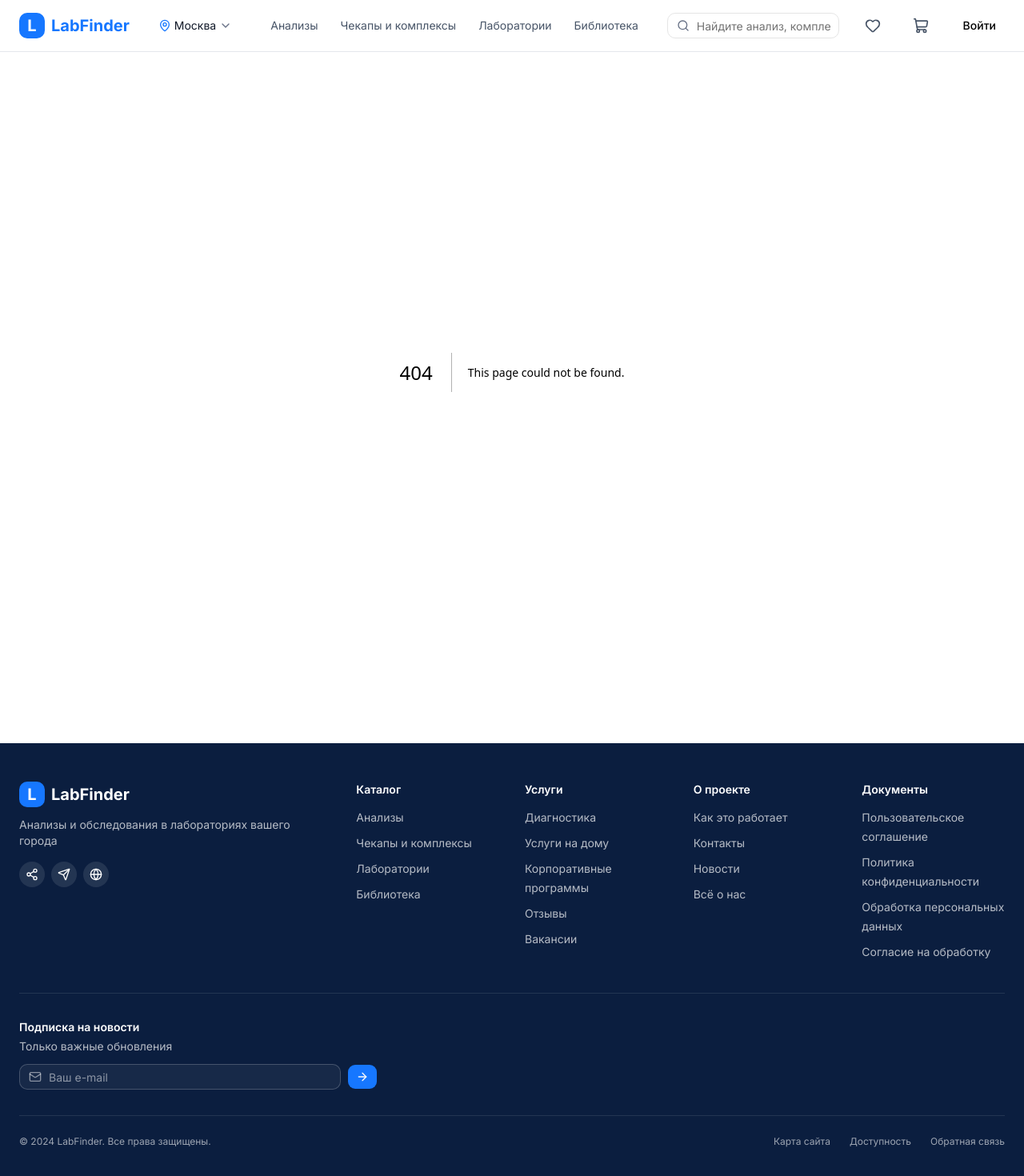
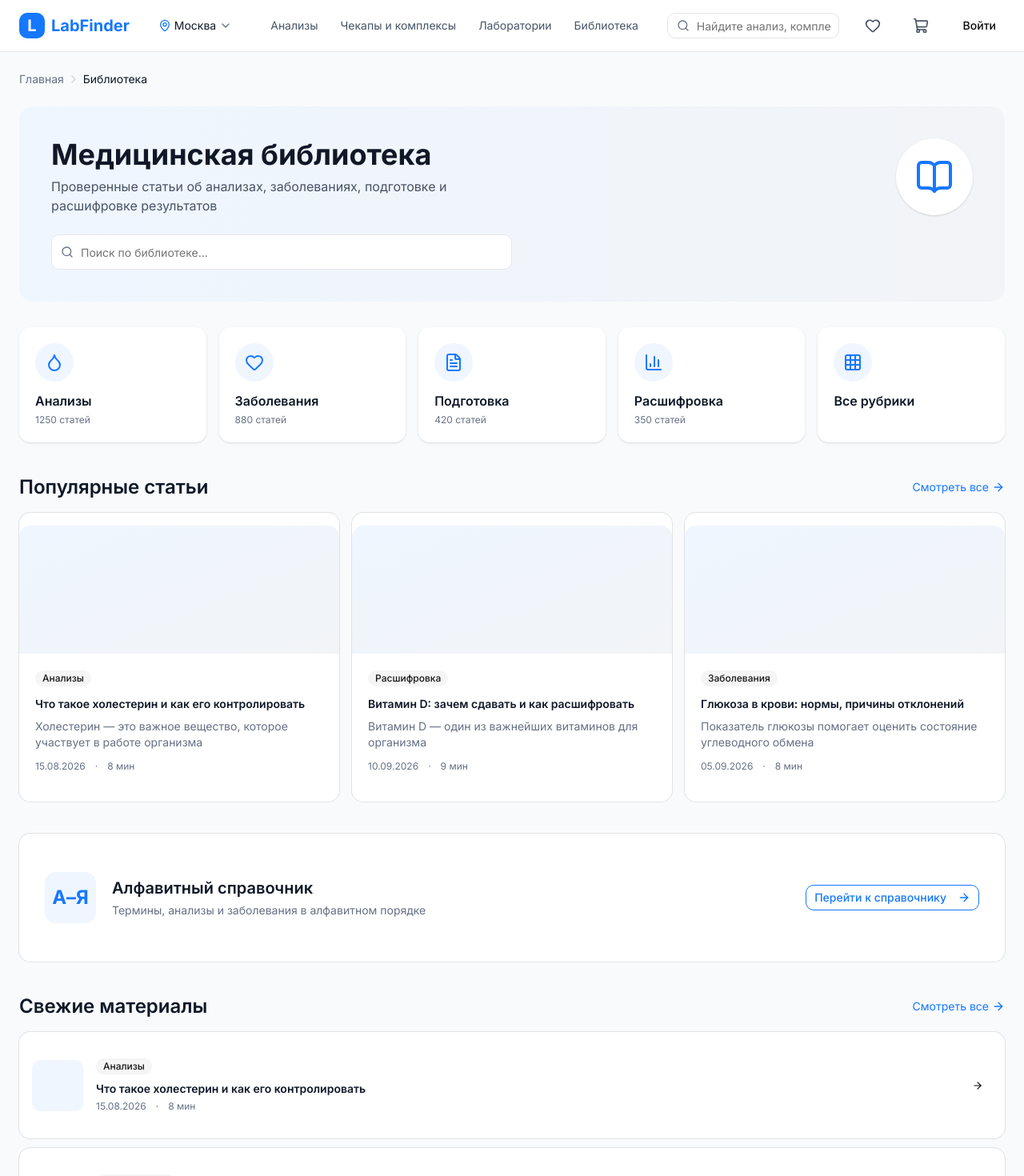
Before and after one commit to batkovich75alex/-labfinder, a Next.js app: page /library in a window 1280 px wide. Before the commit this address had no page. Shown: the top 1470 px of the page at 80% size. Built offline with nearby package versions, Linux system fonts and the light colour scheme.

Commit message:
add: library page
Co-authored-by: Cursor <cursoragent@cursor.com>

```diff
--- /dev/null
+++ b/app/library/page.tsx
@@ -0,0 +1,221 @@
+"use client";
+
+import Link from "next/link";
+import {
+  Search,
+  Droplet,
+  Heart,
+  FileText,
+  BarChart3,
+  Grid3x3,
+  ArrowRight,
+  BookOpen,
+} from "lucide-react";
+import { Button } from "@/components/ui/button";
+import { Input } from "@/components/ui/input";
+import { Badge } from "@/components/ui/badge";
+import { Card, CardContent } from "@/components/ui/card";
+import { Breadcrumbs } from "@/components/layout/Breadcrumbs";
+import { articles } from "@/data/mock";
+
+const categories = [
+  { id: "analyses", name: "Анализы", count: 1250, icon: Droplet },
+  { id: "diseases", name: "Заболевания", count: 880, icon: Heart },
+  { id: "preparation", name: "Подготовка", count: 420, icon: FileText },
+  { id: "decoding", name: "Расшифровка", count: 350, icon: BarChart3 },
+  { id: "all", name: "Все рубрики", count: 0, icon: Grid3x3 },
+];
+
+export default function LibraryPage() {
+  return (
+    <main className="bg-[#F8FAFC] min-h-screen">
+      <div className="mx-auto max-w-[1280px] px-6 py-6">
+        <Breadcrumbs
+          items={[
+            { label: "Главная", href: "/" },
+            { label: "Библиотека" },
+          ]}
+        />
+
+        <div className="mt-6 rounded-2xl bg-gradient-to-r from-[#EFF6FF] to-[#F2F4F7] p-8 md:p-10">
+          <div className="flex flex-col gap-6 md:flex-row md:items-center md:justify-between">
+            <div>
+              <h1 className="text-3xl font-bold text-[#101828] md:text-4xl">
+                Медицинская библиотека
+              </h1>
+              <p className="mt-2 max-w-xl text-[#475467]">
+                Проверенные статьи об анализах, заболеваниях, подготовке и
+                расшифровке результатов
+              </p>
+            </div>
+            <div className="flex h-24 w-24 flex-shrink-0 items-center justify-center rounded-full bg-white shadow-sm">
+              <BookOpen className="h-12 w-12 text-[#1677FF]" />
+            </div>
+          </div>
+
+          <div className="relative mt-6 max-w-xl">
+            <Search className="absolute left-3 top-1/2 h-4 w-4 -translate-y-1/2 text-[#667085]" />
+            <Input
+              placeholder="Поиск по библиотеке..."
+              className="h-11 border-[#E4E7EC] bg-white pl-9"
+            />
+          </div>
+        </div>
+
+        <section className="mt-8">
+          <div className="grid grid-cols-2 gap-4 md:grid-cols-3 lg:grid-cols-5">
+            {categories.map((cat) => {
+              const Icon = cat.icon;
+              return (
+                <Link
+                  key={cat.id}
+                  href={`/library/${cat.id}`}
+                  className="flex flex-col gap-3 rounded-xl bg-white p-5 shadow-sm transition hover:shadow-md"
+                >
+                  <div className="flex h-12 w-12 items-center justify-center rounded-full bg-[#EFF6FF]">
+                    <Icon className="h-6 w-6 text-[#1677FF]" />
+                  </div>
+                  <div>
+                    <div className="font-semibold text-[#101828]">
+                      {cat.name}
+                    </div>
+                    {cat.count > 0 && (
+                      <div className="mt-1 text-xs text-[#667085]">
+                        {cat.count} статей
+                      </div>
+                    )}
+                  </div>
+                </Link>
+              );
+            })}
+          </div>
+        </section>
+
+        <section className="mt-10">
+          <div className="mb-4 flex items-center justify-between">
+            <h2 className="text-2xl font-semibold text-[#101828]">
+              Популярные статьи
+            </h2>
+            <Link
+              href="/library/all"
+              className="flex items-center gap-1 text-sm text-[#1677FF] hover:underline"
+            >
+              Смотреть все <ArrowRight className="h-4 w-4" />
+            </Link>
+          </div>
+
+          <div className="grid grid-cols-1 gap-4 md:grid-cols-3">
+            {articles.map((art) => (
+              <Card
+                key={art.id}
+                className="border-[#E4E7EC] transition hover:shadow-md"
+              >
+                <CardContent className="p-0">
+                  <div className="h-40 rounded-t-xl bg-gradient-to-br from-[#EFF6FF] to-[#F2F4F7]" />
+                  <div className="p-5">
+                    <Badge variant="secondary" className="mb-3 text-xs">
+                      {art.category}
+                    </Badge>
+                    <Link href={`/library/${art.slug}`}>
+                      <h3 className="font-semibold text-[#101828] hover:text-[#1677FF]">
+                        {art.title}
+                      </h3>
+                    </Link>
+                    <p className="mt-2 line-clamp-2 text-sm text-[#667085]">
+                      {art.excerpt}
+                    </p>
+                    <div className="mt-3 flex gap-3 text-xs text-[#667085]">
+                      <span>{art.date}</span>
+                      <span>·</span>
+                      <span>{art.readingTime}</span>
+                    </div>
+                  </div>
+                </CardContent>
+              </Card>
+            ))}
+          </div>
+        </section>
+
+        <section className="mt-10">
+          <Card className="border-[#E4E7EC]">
+            <CardContent className="flex flex-col gap-6 p-8 md:flex-row md:items-center md:justify-between">
+              <div className="flex items-center gap-5">
+                <div className="flex h-16 w-16 items-center justify-center rounded-xl bg-[#EFF6FF] text-2xl font-bold text-[#1677FF]">
+                  А–Я
+                </div>
+                <div>
+                  <h2 className="text-xl font-semibold text-[#101828]">
+                    Алфавитный справочник
+                  </h2>
+                  <p className="mt-1 text-sm text-[#667085]">
+                    Термины, анализы и заболевания в алфавитном порядке
+                  </p>
+                </div>
+              </div>
+
+              <Link href="/library/alphabet">
+                <Button
+                  variant="outline"
+                  className="border-[#1677FF] text-[#1677FF] hover:bg-[#EFF6FF]"
+                >
+                  Перейти к справочнику
+                  <ArrowRight className="ml-2 h-4 w-4" />
+                </Button>
+              </Link>
+            </CardContent>
+          </Card>
+        </section>
+
+        <section className="mt-10 pb-16">
+          <div className="mb-4 flex items-center justify-between">
+            <h2 className="text-2xl font-semibold text-[#101828]">
+              Свежие материалы
+            </h2>
+            <Link
+              href="/library/all"
+              className="flex items-center gap-1 text-sm text-[#1677FF] hover:underline"
+            >
+              Смотреть все <ArrowRight className="h-4 w-4" />
+            </Link>
+          </div>
+
+          <div className="space-y-3">
+            {articles.map((art) => (
+              <Card
+                key={art.id}
+                className="border-[#E4E7EC] transition hover:shadow-md"
+              >
+                <CardContent className="flex flex-col gap-4 p-4 md:flex-row md:items-center md:justify-between">
+                  <div className="flex items-center gap-4">
+                    <div className="h-16 w-16 flex-shrink-0 rounded-lg bg-[#EFF6FF]" />
+                    <div>
+                      <Badge variant="secondary" className="mb-2 text-xs">
+                        {art.category}
+                      </Badge>
+                      <Link href={`/library/${art.slug}`}>
+                        <h3 className="font-semibold text-[#101828] hover:text-[#1677FF]">
+                          {art.title}
+                        </h3>
+                      </Link>
+                      <div className="mt-1 flex gap-3 text-xs text-[#667085]">
+                        <span>{art.date}</span>
+                        <span>·</span>
+                        <span>{art.readingTime}</span>
+                      </div>
+                    </div>
+                  </div>
+
+                  <Link href={`/library/${art.slug}`}>
+                    <Button variant="ghost" size="sm">
+                      <ArrowRight className="h-4 w-4" />
+                    </Button>
+                  </Link>
+                </CardContent>
+              </Card>
+            ))}
+          </div>
+        </section>
+      </div>
+    </main>
+  );
+}
```
